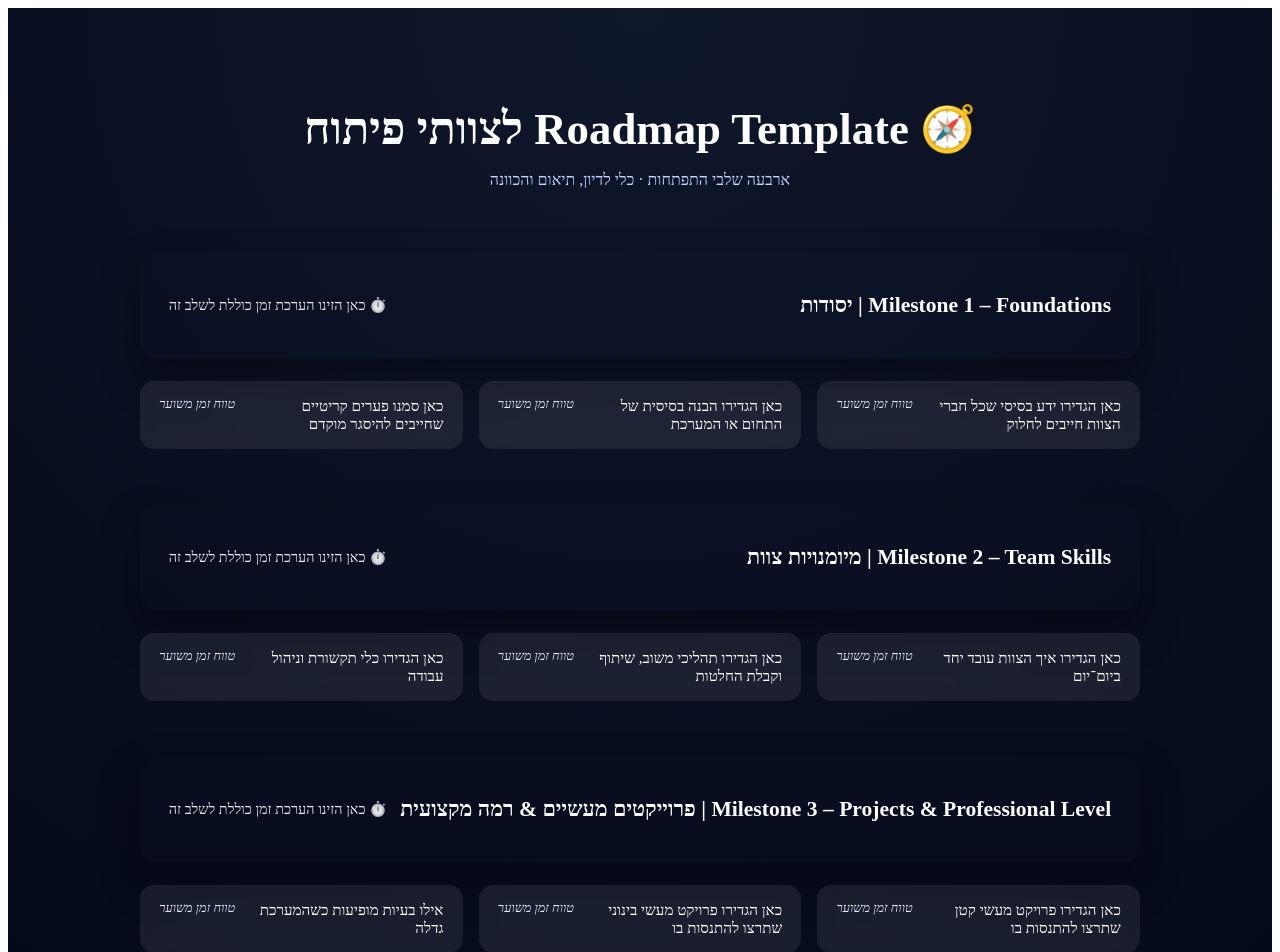
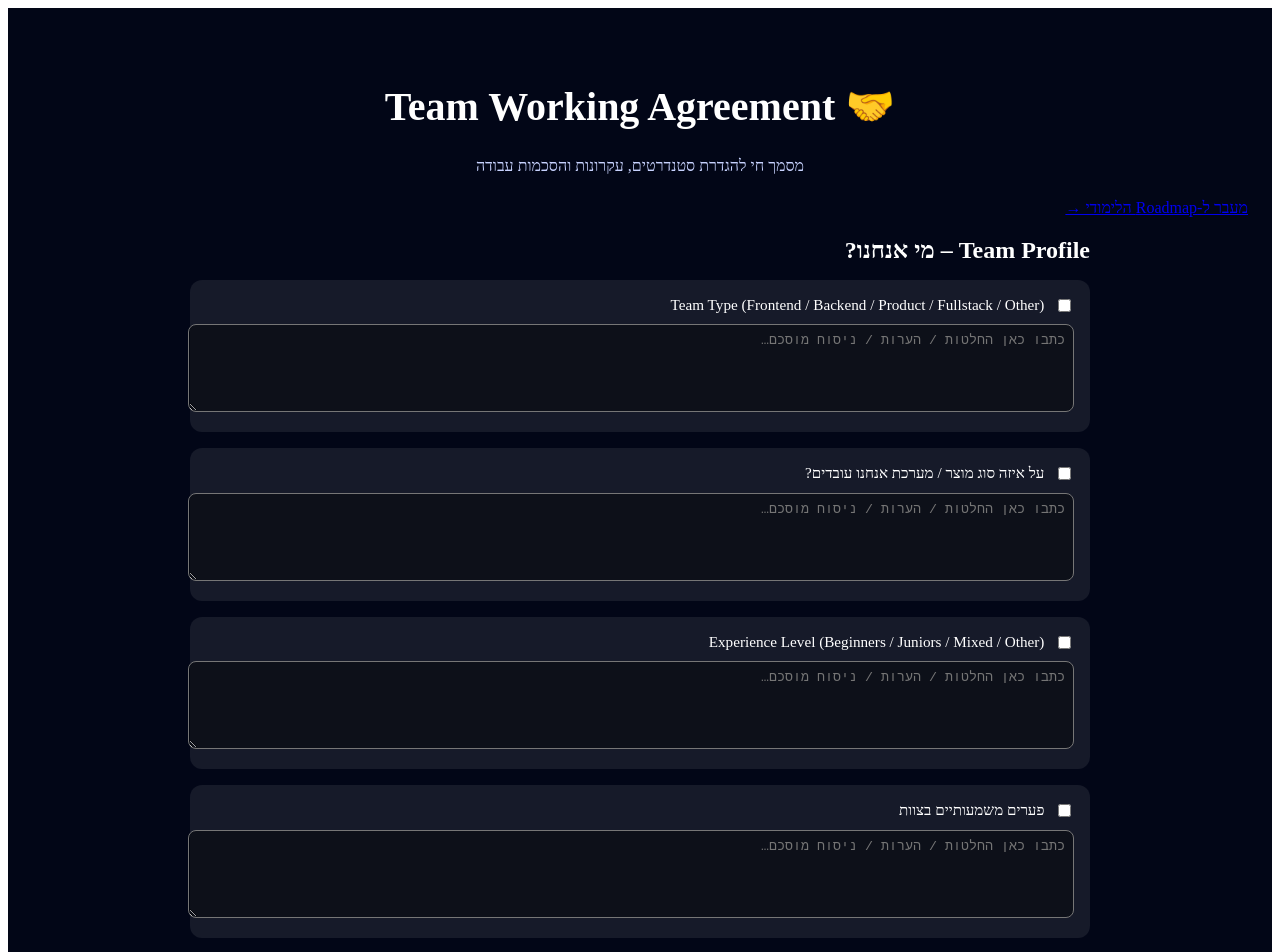
Before and after one commit to inbarstov-netizen/career-club-team-contract, a Next.js app: page / in a window 1280 px wide. Shown: the top 952 px of the page. Built offline with nearby package versions, Linux system fonts and the light colour scheme.

Commit message:
Update page.js

```diff
--- a/app/page.js
+++ b/app/page.js
@@ -1,226 +1,179 @@
 "use client";
 
-import React from "react";
+import React, { useState } from "react";
+import Link from "next/link";
 
-const roadmapSections = [
+const sections = [
   {
-    id: "foundations",
-    title: "Milestone 1 – Foundations | יסודות",
-    estimate: "⏱️ כאן הזינו הערכת זמן כוללת לשלב זה",
-    color: "from-indigo-500 to-violet-500",
+    id: "profile",
+    title: "Team Profile – מי אנחנו?",
     items: [
-      {
-        label:
-          "כאן הגדירו ידע בסיסי שכל חברי הצוות חייבים לחלוק",
-        time: "טווח זמן משוער",
-      },
-      {
-        label:
-          "כאן הגדירו הבנה בסיסית של התחום או המערכת",
-        time: "טווח זמן משוער",
-      },
-      {
-        label:
-          "כאן סמנו פערים קריטיים שחייבים להיסגר מוקדם",
-        time: "טווח זמן משוער",
-      },
+      "Team Type (Frontend / Backend / Product / Fullstack / Other)",
+      "על איזה סוג מוצר / מערכת אנחנו עובדים?",
+      "Experience Level (Beginners / Juniors / Mixed / Other)",
+      "פערים משמעותיים בצוות",
+      "Team Context – צוות קבוע או זמני?",
+      "משך זמן משוער לעבודה משותפת",
+      "אילוצים ידועים (זמן / טכנולוגיה / ארגון)",
     ],
   },
   {
-    id: "team",
-    title: "Milestone 2 – Team Skills | מיומנויות צוות",
-    estimate: "⏱️ כאן הזינו הערכת זמן כוללת לשלב זה",
-    color: "from-emerald-500 to-teal-500",
+    id: "goals",
+    title: "Goals – לאן אנחנו רוצים להגיע?",
     items: [
-      {
-        label:
-          "כאן הגדירו איך הצוות עובד יחד ביום־יום",
-        time: "טווח זמן משוער",
-      },
-      {
-        label:
-          "כאן הגדירו תהליכי משוב, שיתוף וקבלת החלטות",
-        time: "טווח זמן משוער",
-      },
-      {
-        label:
-          "כאן הגדירו כלי תקשורת וניהול עבודה",
-        time: "טווח זמן משוער",
-      },
+      "איך נדע שהצלחנו?",
+      "מה ייחשב תוצר איכותי בסוף הדרך?",
+      "איזה סוג אנשי מקצוע אנחנו רוצים להיות?",
+      "אילו יכולות או הרגלים נרצה לפתח?",
+      "Non-Goals – מה לא המטרה של הצוות כרגע?",
     ],
   },
   {
-    id: "professional",
-    title: "Milestone 3 – Projects & Professional Level | פרוייקטים מעשיים & רמה מקצועית",
-    estimate: "⏱️ כאן הזינו הערכת זמן כוללת לשלב זה",
-    color: "from-fuchsia-500 to-pink-500",
+    id: "agreements",
+    title: "Working Agreements – איך עובדים ביחד?",
     items: [
-       {
-        label:
-          "כאן הגדירו פרויקט מעשי קטן שתרצו להתנסות בו",
-        time: "טווח זמן משוער",
-      },
-       {
-        label:
-          "כאן הגדירו פרויקט מעשי בינוני שתרצו להתנסות בו",
-        time: "טווח זמן משוער",
-      },
-       {
-        label:
-          "אילו בעיות מופיעות כשהמערכת גדלה",
-        time: "טווח זמן משוער",
-      },
-      {
-        label:
-          "עקרונות בסיסיים של ביצועים ויציבות",
-        time: "טווח זמן משוער",
-      },
-      {
-        label:
-          "Trade-offs בין פשטות, סקייל ותחזוקה",
-        time: "טווח זמן משוער",
-      },
+      "איך מקבלים החלטות?",
+      "מה עושים כשיש מחלוקת?",
+      "Code & Quality – ציפיות מביקורות / משוב",
+      "מה נחשב 'מספיק טוב' כדי להתקדם?",
+      "Communication – ערוצים, זמינות וזמני תגובה",
+      "Ownership & Responsibility – חלוקת אחריות וסגירה",
     ],
   },
   {
-    id: "career",
-    title: "Milestone 4 – Career Readiness | מוכנות לקריירה",
-    estimate: "⏱️ כאן הזינו הערכת זמן כוללת לשלב זה",
-    color: "from-orange-500 to-amber-500",
+    id: "learning",
+    title: "Learning Milestones – אבני דרך ללמידה",
     items: [
-      {
-        label:
-          "מה כל אחד צריך לדעת להסביר בראיון טכני",
-        time: "טווח זמן משוער",
+      "Milestone 1 – Foundations (ידע בסיסי ופערים)",
+      "Milestone 2 – Team Skills (מיומנויות צוות)",
+      "Milestone 3 – Professional Level (ידע מקצועי)",
+      "הבנה מערכתית / תהליכית / מוצרית",
+    ],
   },
   {
-        label:
-          "אילו סוגי שאלות מקצועיות צפויות",
-        time: "טווח זמן משוער",
+    id: "path",
+    title: "Team Path – הדרך שלנו",
+    items: [
+      "Stack & Core Topics (שפות / כלים / פלטפורמות)",
+      "Frameworks / Libraries / Systems",
+      "Patterns / Concepts / Principles",
+      "Best Practices וסטנדרטים מוסכמים",
+      "שיתוף פעולה עם עיצוב / מוצר / צוותים אחרים",
+      "כלים לניהול עבודה ותקשורת",
+      "תיעוד – איפה ולמה?",
+    ],
   },
   {
-        label:
-          "אילו פרויקטים ניתן להציג ולהגן עליהם",
-        time: "טווח זמן משוער",
-      },
+    id: "wrap",
+    title: "Wrap-Up – סיכום והמשך",
+    items: [
+      "שלושת הדברים הכי חשובים שסיכמנו",
+      "הצעד הראשון מכאן",
+      "מתי חוזרים למסמך ומעדכנים אותו?",
+      "המסמך הוא חי – מותר ורצוי לשנות אותו",
     ],
   },
 ];
 
 export default function Home() {
+  const [data, setData] = useState<Record<string, { checked: boolean; text: string }>>({});
+
+  const update = (key: string, field: "checked" | "text", value: any) => {
+    setData((prev) => ({
+      ...prev,
+      [key]: {
+        checked: field === "checked" ? value : prev[key]?.checked ?? false,
+        text: field === "text" ? value : prev[key]?.text ?? "",
+      },
+    }));
+  };
+
   return (
     <main className="page">
-      <h1>🧭 Roadmap Template לצוותי פיתוח</h1>
-      <p className="subtitle">
-        ארבעה שלבי התפתחות · כלי לדיון, תיאום והכוונה
-      </p>
+      <h1>🤝 Team Working Agreement</h1>
+      <p className="subtitle">מסמך חי להגדרת סטנדרטים, עקרונות והסכמות עבודה</p>
 
-      <div className="timeline">
-        {roadmapSections.map((sec) => (
+      <Link href="/roadmap" className="nav">
+        מעבר ל-Roadmap הלימודי →
+      </Link>
+
+      {sections.map((sec) => (
         <section key={sec.id} className="section">
-            <div className={`header bg-gradient ${sec.color}`}>
           <h2>{sec.title}</h2>
-              <span>{sec.estimate}</span>
+
+          {sec.items.map((item, i) => {
+            const id = `${sec.id}-${i}`;
+            const state = data[id] || { checked: false, text: "" };
+
+            return (
+              <div key={id} className="item">
+                <label>
+                  <input
+                    type="checkbox"
+                    checked={state.checked}
+                    onChange={(e) => update(id, "checked", e.target.checked)}
+                  />
+                  {item}
+                </label>
+
+                <textarea
+                  placeholder="כתבו כאן החלטות / הערות / ניסוח מוסכם…"
+                  value={state.text}
+                  onChange={(e) => update(id, "text", e.target.value)}
+                />
               </div>
-
-            <div className="items">
-              {sec.items.map((item, i) => (
-                <div key={i} className="item">
-                  <span>{item.label}</span>
-                  <em>{item.time}</em>
-                </div>
-              ))}
-            </div>
+            );
+          })}
         </section>
       ))}
-      </div>
 
       <style jsx>{`
         .page {
-          min-height: 100vh;
-          padding: 4rem 1.5rem;
-          background: radial-gradient(circle at top, #0f172a, #020617);
+          padding: 3rem 1.5rem;
+          background: #020617;
           color: white;
         }
-
         h1 {
           text-align: center;
-          font-size: 2.8rem;
-          margin-bottom: 0.5rem;
+          font-size: 2.5rem;
         }
-
         .subtitle {
           text-align: center;
           color: #c7d2fe;
-          margin-bottom: 4rem;
+          margin-bottom: 1.5rem;
         }
-
-        .timeline {
-          max-width: 1000px;
-          margin: auto;
+        .nav {
+          display: block;
+          text-align: center;
+          margin-bottom: 3rem;
+          color: #93c5fd;
+        }
+        .section {
+          max-width: 900px;
+          margin: 0 auto 3rem;
+        }
+        h2 {
+          margin-bottom: 1rem;
+        }
+        .item {
+          background: rgba(255,255,255,0.08);
+          border-radius: 12px;
+          padding: 1rem;
+          margin-bottom: 1rem;
+        }
+        label {
           display: flex;
-          flex-direction: column;
-          gap: 3.5rem;
-        }
-
-        .section {
-          position: relative;
-        }
-
-        .header {
-          border-radius: 18px;
-          padding: 1.4rem 1.8rem;
-          display: flex;
-          justify-content: space-between;
-          align-items: center;
-          box-shadow: 0 20px 40px rgba(0, 0, 0, 0.35);
-        }
-
-        .header h2 {
-          font-size: 1.35rem;
-          font-weight: 600;
-        }
-
-        .header span {
-          font-size: 0.9rem;
-          opacity: 0.9;
-        }
-
-        .items {
-          margin-top: 1.4rem;
-          display: grid;
-          grid-template-columns: repeat(auto-fit, minmax(280px, 1fr));
-          gap: 1rem;
-        }
-
-        .item {
-          background: rgba(255, 255, 255, 0.08);
-          backdrop-filter: blur(8px);
-          border-radius: 14px;
-          padding: 1rem 1.2rem;
-          display: flex;
-          justify-content: space-between;
-          gap: 1rem;
-          transition: transform 0.25s ease, background 0.25s ease;
-        }
-
-        .item:hover {
-          transform: translateY(-4px) scale(1.01);
-          background: rgba(255, 255, 255, 0.14);
-        }
-
-        .item span {
+          gap: 0.6rem;
           font-size: 0.95rem;
         }
-
-        .item em {
-          font-size: 0.8rem;
-          color: #e0e7ff;
-          white-space: nowrap;
-        }
-
-        .bg-gradient {
-          background: linear-gradient(135deg, var(--tw-gradient-stops));
+        textarea {
+          margin-top: 0.6rem;
+          width: 100%;
+          min-height: 70px;
+          border-radius: 8px;
+          padding: 0.5rem;
+          background: rgba(0,0,0,0.4);
+          color: white;
         }
       `}</style>
     </main>
```
Lines whose indentation alone changed are shown as unchanged.
